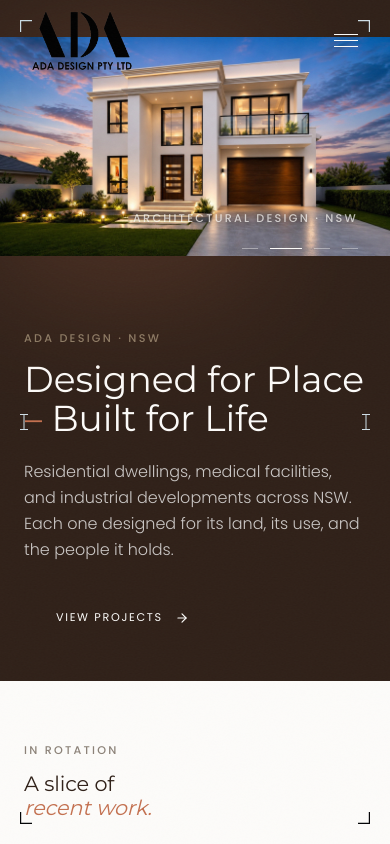
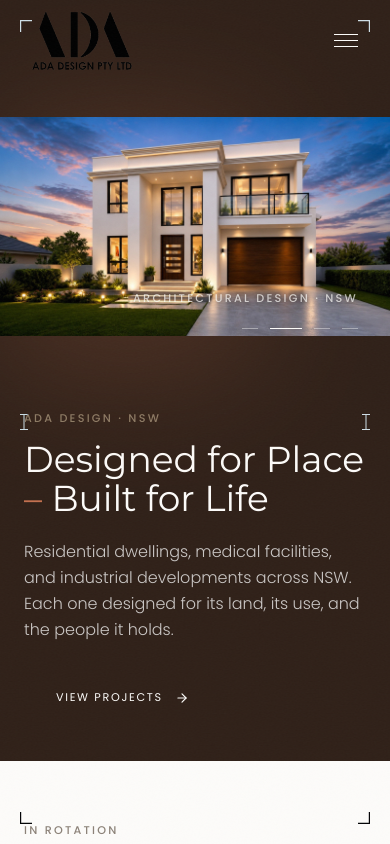
Before and after one commit to cybrixhub/ADA-design, a Next.js app: page / in a window 390 px wide. Shown: the top 844 px of the page. Built offline with nearby package versions, Linux system fonts and the light colour scheme.

Commit message:
Hero: push image below navbar on mobile (pt-20)

```diff
--- a/app/page.tsx
+++ b/app/page.tsx
@@ -45,7 +45,7 @@ export default async function HomePage() {
   return (
     <>
       {/* ── HERO ── */}
-      <section className="relative bg-bark overflow-hidden">
+      <section className="relative bg-bark overflow-hidden pt-20 md:pt-0">
 
         {/* Image area — 4:3 on mobile, full-screen on desktop */}
         <div className="relative w-full aspect-[4/3] md:aspect-auto md:min-h-screen md:flex md:flex-col md:justify-end">
```
